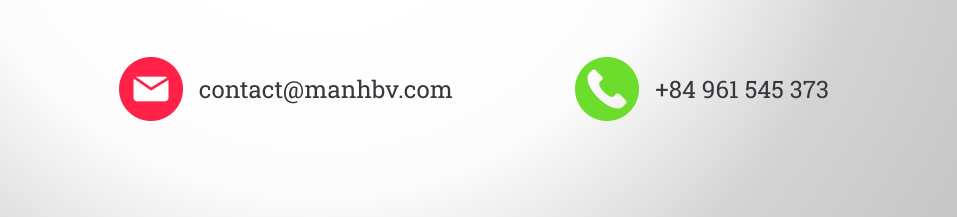
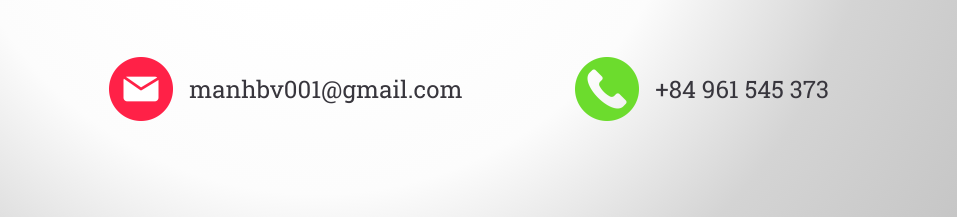
Before and after one commit to manhbv001/info.github.io, a plain HTML site: page index.html in a window 1280 px wide. Shown: the part 583-800 px from the top of the page, 323-1280 px from the left. Drawn offline with Linux system fonts and the light colour scheme.

Commit message:
Update index.html

```diff
--- a/index.html
+++ b/index.html
@@ -50,7 +50,7 @@
           class="network-link"
         >
           <img src="./email.png" alt="Email" />
-          <span>contact@manhbv.com</span> </a
+          <span>manhbv001@gmail.com</span> </a
         ><a
           href="tel:+84961545373"
           target="_blank"
```
